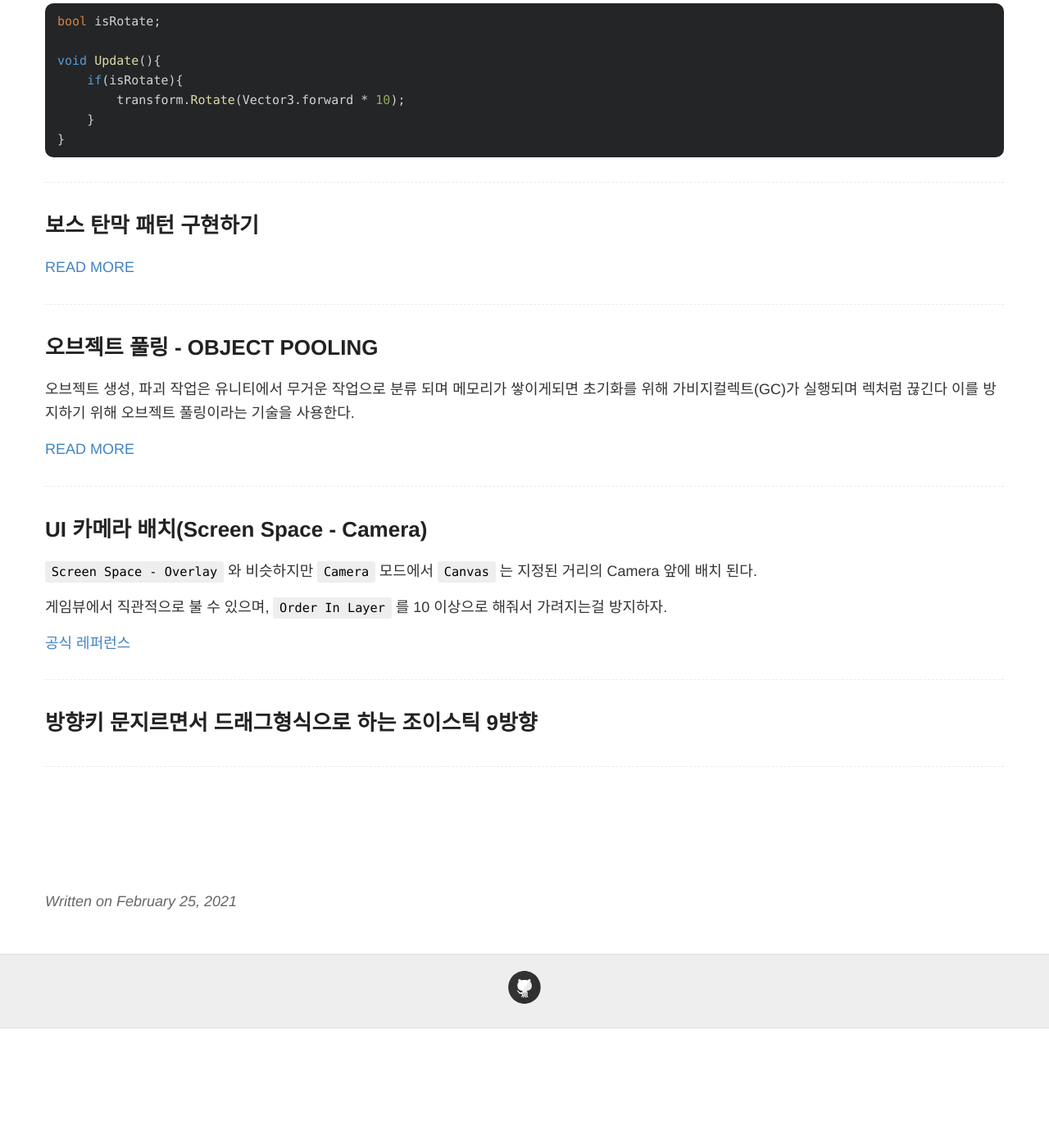
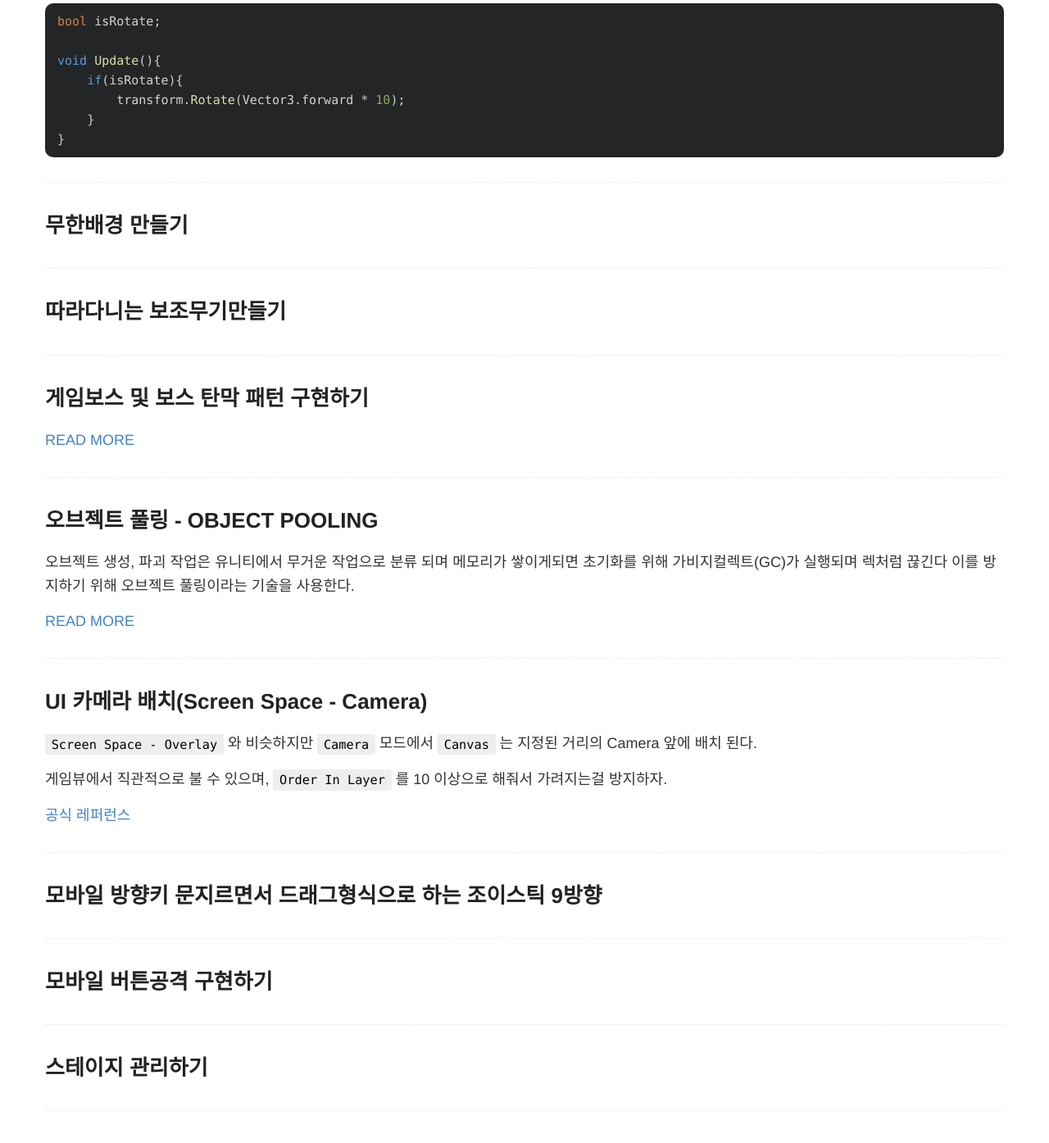
Before and after one commit to keemeesuu/keemeesuu.github.io, a Jekyll site: the page built from _posts/Unity/2021-02-25-2D 탄만슈팅게임에 사용했던 기술들.md, in a window 1280 px wide and 1400 px high, scrolled down 373 px. Shown: the top 1395 px of the window at 82% size. Built offline with Jekyll 4.4.1, drawn with Linux system fonts in a browser that asks for light colours; before the commit the page ends 1628 px from its top, so only the background shows below that.

Commit message:
Update 2021-02-25-2D 탄만슈팅게임에 사용했던 기술들.md

```diff
--- a/_posts/Unity/2021-02-25-2D 탄만슈팅게임에 사용했던 기술들.md
+++ b/_posts/Unity/2021-02-25-2D 탄만슈팅게임에 사용했던 기술들.md
@@ -29,7 +29,15 @@ https://killu.tistory.com/12
 
 ---
 
-## 보스 탄막 패턴 구현하기
+## 무한배경 만들기
+
+---
+
+## 따라다니는 보조무기만들기
+
+---
+
+## 게임보스 및 보스 탄막 패턴 구현하기
 
 [READ MORE](https://keemeesuu.github.io/objectPooling/)
 
@@ -54,7 +62,17 @@ https://killu.tistory.com/12
 
 ---
 
-## 방향키 문지르면서 드래그형식으로 하는 조이스틱 9방향
+## 모바일 방향키 문지르면서 드래그형식으로 하는 조이스틱 9방향
 
 
 ---
+
+## 모바일 버튼공격 구현하기
+
+
+---
+
+## 스테이지 관리하기
+
+
+---
```
